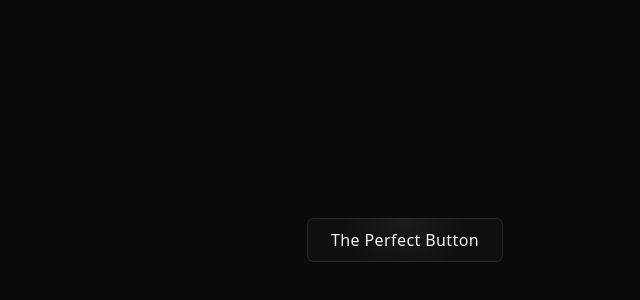
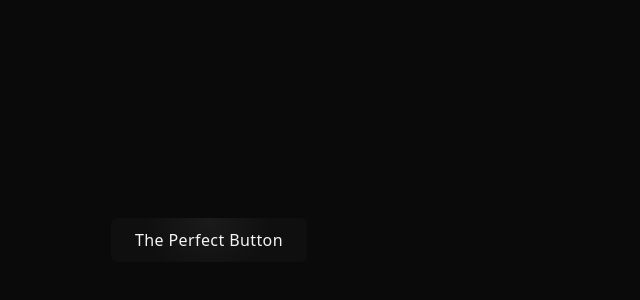
Before and after one commit to rajfcc/the-perfect-button, a React (Vite) app: page / in a window 1280 px wide. Shown: the part 160-460 px from the top of the page, without its empty margins (235-875 px from the left). Built offline with nearby package versions, Linux system fonts and the light colour scheme.

Commit message:
Changed --x to x and testing

```diff
--- a/src/components/PerfectButton.tsx
+++ b/src/components/PerfectButton.tsx
@@ -5,8 +5,8 @@ const PerfectButton = () => {
   return (
     <motion.button
     //   initial={{ "--x": "100%", scale: 1 }}
-    initial={{"--x":"100%",scale:1}}
-      animate={{ "--x": "-100%" }}
+    initial={{x:"100%",scale:1}}
+      animate={{ x: "-100%" }}
       whileTap={{ scale: 0.97 }}
       transition={{
         repeat: Infinity,
```
